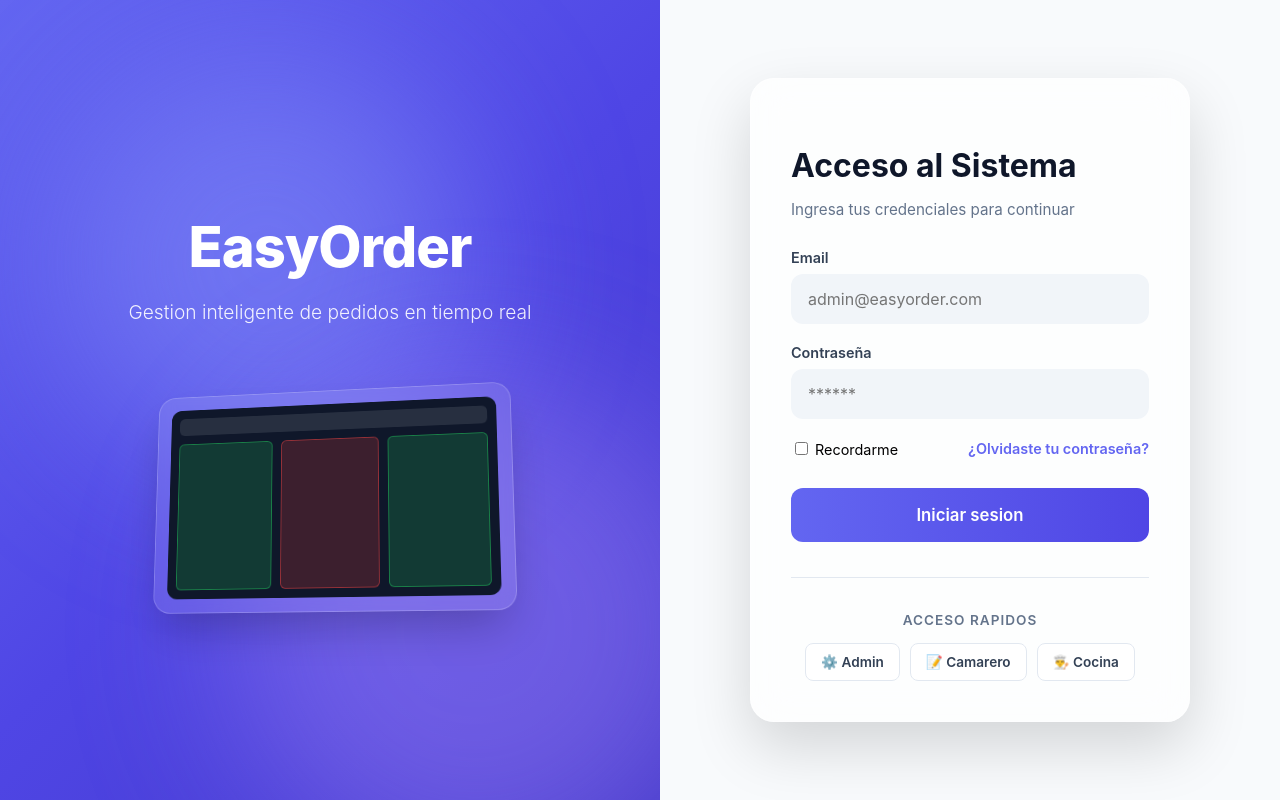
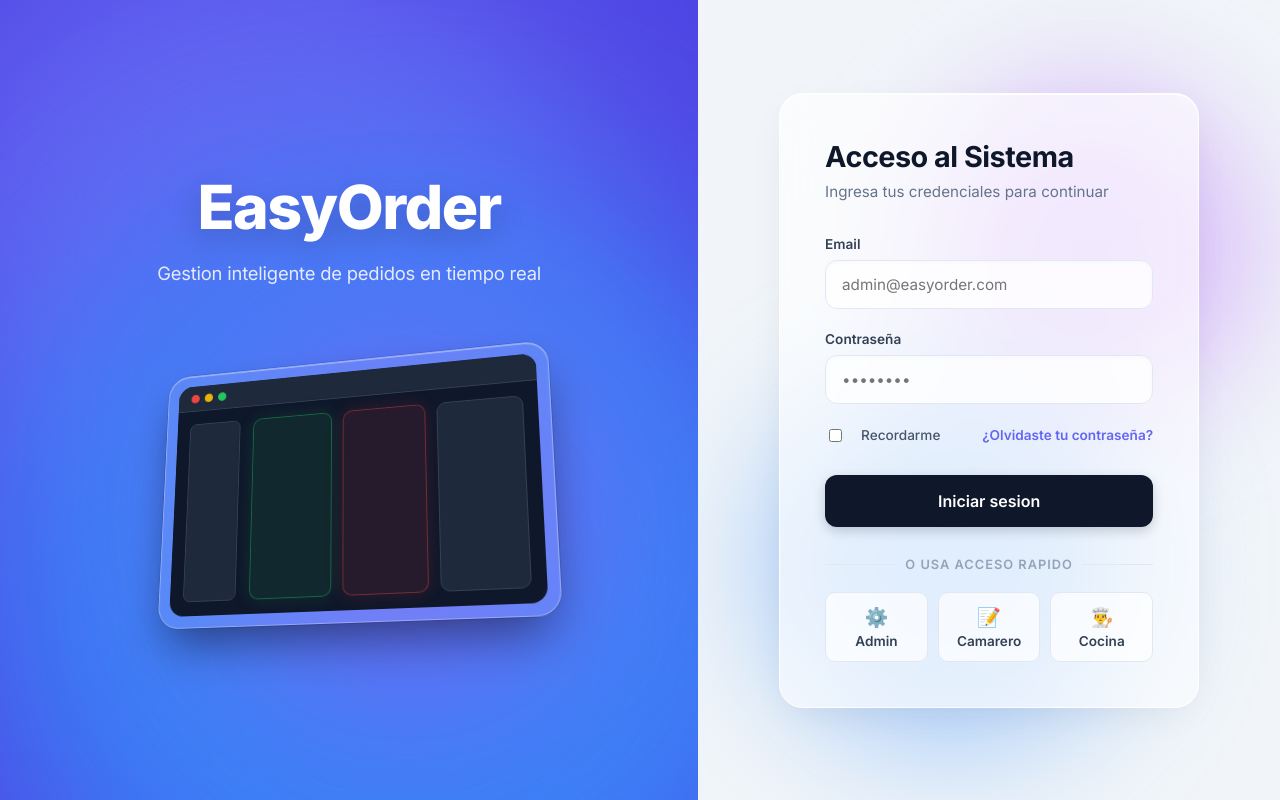
Before and after one commit to Gabriel6966/TFG-Gabriel-Brian, a Vue app: page / in a window 1280 px wide. Built offline with nearby package versions, Linux system fonts and the light colour scheme.

Commit message:
style:elevate login UI with mesh gradients

```diff
--- a/src/views/LoginView.vue
+++ b/src/views/LoginView.vue
@@ -1,33 +1,33 @@
 <script setup lang="ts">
-import {ref} from 'vue'
+import { ref } from 'vue'
 import { useRouter } from 'vue-router'
 
 const router = useRouter()
 
 //variables del fromu
-const email=ref('')
-const password=ref('')
-const rememberMe=ref(false)
-const isLoading=ref(false)
-const errorMsg=ref('')
+const email = ref('')
+const password = ref('')
+const rememberMe = ref(false)
+const isLoading = ref(false)
+const errorMsg = ref('')
 
 //Funcion del login simulada
-const handleLogin=async()=>{
-  isLoading.value=true
-  errorMsg.value=''
+const handleLogin = async () => {
+  isLoading.value = true
+  errorMsg.value = ''
 
-  setTimeout(()=>{
-    isLoading.value=false
+  setTimeout(() => {
+    isLoading.value = false
     //logida del email
-    const userEmail=email.value.toLowerCase()
-    if(userEmail.includes('admin')){
+    const userEmail = email.value.toLowerCase()
+    if (userEmail.includes('admin')) {
       router.push('/admin')
-    }else if(userEmail.includes('cocin')){
+    } else if (userEmail.includes('cocin')) {
       router.push('/kitchen')
-    }else{
+    } else {
       router.push('/tables')
     }
-  },1000)
+  }, 1000)
 }
 
 //logica para acceso rapido
@@ -45,75 +45,91 @@ const selectRole = (role: string) => {
 <template>
   <div class="login-layout">
     <div class="brand-section">
-      <div class="glow-orb orb-1"></div>
-      <div class="glow-orb orb-2"></div>
+      <div class="mesh-blob blob-1"></div>
+      <div class="mesh-blob blob-2"></div>
+      <div class="mesh-blob blob-3"></div>
 
       <div class="brand-content">
         <h1 class="logo-text">EasyOrder</h1>
         <p class="subtitle">Gestion inteligente de pedidos en tiempo real</p>
 
-        <div class="mockup-container">
+        <div class="mockup-wrapper">
           <div class="tablet-mockup">
             <div class="mockup-screen">
-              <div class="mockup-header"></div>
-              <div class="mockup-grid">
-                <div class="mockup-card green"></div>
-                <div class="mockup-card red"></div>
-                <div class="mockup-card green"></div>
+              <div class="mockup-nav">
+                <div class="nav-dot red"></div>
+                <div class="nav-dot yellow"></div>
+                <div class="nav-dot green"></div>
+              </div>
+              <div class="mockup-body">
+                <div class="mockup-sidebar"></div>
+                <div class="mockup-grid">
+                  <div class="mockup-card active-glow"></div>
+                  <div class="mockup-card danger-glow"></div>
+                  <div class="mockup-card"></div>
+                </div>
               </div>
             </div>
           </div>
+          <div class="tablet-reflection"></div>
         </div>
       </div>
     </div>
 
     <div class="form-section">
-      <div class="login-card glass-effect">
-        <h2>Acceso al Sistema</h2>
-        <p class="form-subtitle">Ingresa tus credenciales para continuar</p>
+      <div class="bg-shape shape-purple"></div>
+      <div class="bg-shape shape-blue"></div>
+
+      <div class="login-card premium-glass">
+        <div class="card-header">
+          <h2>Acceso al Sistema</h2>
+          <p class="form-subtitle">Ingresa tus credenciales para continuar</p>
+        </div>
 
         <form @submit.prevent="handleLogin" class="login-form">
           <div class="input-group">
             <label>Email</label>
-            <input
-            type="email"
-            v-model="email"
-            placeholder="admin@easyorder.com"
-            required
-            >
+            <div class="input-wrapper">
+              <input type="email" v-model="email" placeholder="admin@easyorder.com" required>
+            </div>
           </div>
+
           <div class="input-group">
             <label>Contraseña</label>
-            <input
-            type="password"
-            v-model="password"
-            placeholder="******"
-            required
-            >
+            <div class="input-wrapper">
+              <input type="password" v-model="password" placeholder="••••••••" required>
+            </div>
           </div>
+
           <div class="form-extras">
             <label class="checkbox-container">
-              <input
-              type="checkbox"
-              v-model="rememberMe"
-              >
+              <input type="checkbox" v-model="rememberMe">
               <span class="checkmark"></span>
               Recordarme
             </label>
             <a href="#" class="forgot-link">¿Olvidaste tu contraseña?</a>
           </div>
+
           <button type="submit" class="btn-primary" :disabled="isLoading">
             <span v-if="!isLoading">Iniciar sesion</span>
             <div v-else class="spinner"></div>
           </button>
         </form>
-        <div class="demo-section">
-          <p class="demo-title">Acceso rapidos</p>
-          <div class="demo-buttons">
-            <button class="btn-demo admin" @click="selectRole('admin')">⚙️ Admin</button>
-            <button class="btn-demo camarero" @click="selectRole('camarero')">📝 Camarero</button>
-            <button class="btn-demo cocinero" @click="selectRole('cocinero')">👨‍🍳 Cocina</button>
-          </div>
+
+        <div class="demo-divider">
+          <span>O usa acceso rapido</span>
+        </div>
+
+        <div class="demo-buttons">
+          <button class="btn-demo admin" @click="selectRole('admin')">
+            <span class="emoji">⚙️</span> Admin
+          </button>
+          <button class="btn-demo camarero" @click="selectRole('camarero')">
+            <span class="emoji">📝</span> Camarero
+          </button>
+          <button class="btn-demo cocinero" @click="selectRole('cocinero')">
+            <span class="emoji">👨‍🍳</span> Cocina
+          </button>
         </div>
       </div>
     </div>
@@ -121,142 +137,449 @@ const selectRole = (role: string) => {
 </template>
 
 <style scoped>
+@import url('https://fonts.googleapis.com/css2?family=Inter:wght@300;400;500;600;700;800&display=swap');
+
 * {
   box-sizing: border-box;
-  font-family: 'Inter', 'Segoe UI', sans-serif;
+  font-family: 'Inter', sans-serif;
+  -webkit-font-smoothing: antialiased;
 }
 
 .login-layout {
   display: flex;
   height: 100vh;
   width: 100vw;
-  overflow: hidden;
-  background-color: #0F172A;
+  background-color: #f8fafc;
 }
 
 .brand-section {
-  flex: 1;
-  background: linear-gradient(135deg, #6366F1 0%, #4F46E5 50%, #4338CA 100%);
+  flex: 1.2;
+  background: #4f46e5;
   position: relative;
   display: flex;
   flex-direction: column;
   justify-content: center;
   align-items: center;
-  padding: 40px;
+  overflow: hidden;
   color: white;
+}
+
+.mesh-blob {
+  position: absolute;
+  filter: blur(90px);
+  border-radius: 50%;
+  animation: pulseBlob 10s infinite alternate ease-in-out;
+}
+
+.blob-1 {
+  top: -10%;
+  left: -10%;
+  width: 50vw;
+  height: 50vw;
+  background: #6366f1;
+}
+
+.blob-2 {
+  bottom: -20%;
+  right: -10%;
+  width: 60vw;
+  height: 60vw;
+  background: #3b82f6;
+  animation-delay: -5s;
+}
+
+.blob-3 {
+  top: 40%;
+  left: 30%;
+  width: 30vw;
+  height: 30vw;
+  background: #8b5cf6;
+  opacity: 0.6;
+  animation-duration: 15s;
+}
+
+.brand-content {
+  position: relative;
+  z-index: 10;
+  text-align: center;
+  max-width: 500px;
+  width: 100%;
+}
+
+.logo-text {
+  font-size: 3.8rem;
+  font-weight: 800;
+  letter-spacing: -1.5px;
+  margin: 0 0 10px 0;
+  text-shadow: 0 10px 30px rgba(0, 0, 0, 0.2);
+}
+
+.subtitle {
+  font-size: 1.15rem;
+  color: rgba(255, 255, 255, 0.85);
+  margin-bottom: 60px;
+  font-weight: 400;
+  letter-spacing: -0.2px;
+}
+
+.mockup-wrapper {
+  position: relative;
+  width: 85%;
+  margin: 0 auto;
+  perspective: 1000px;
+}
+
+.tablet-mockup {
+  background: rgba(255, 255, 255, 0.1);
+  padding: 12px;
+  border-radius: 24px;
+  border: 1px solid rgba(255, 255, 255, 0.3);
+  box-shadow:
+    inset 0 1px 1px rgba(255, 255, 255, 0.4),
+    0 25px 50px -12px rgba(0, 0, 0, 0.5),
+    0 0 0 1px rgba(0, 0, 0, 0.1);
+  transform: rotateX(15deg) rotateY(-15deg) scale(0.95);
+  transition: all 0.6s cubic-bezier(0.16, 1, 0.3, 1);
+  backdrop-filter: blur(10px);
+}
+
+.mockup-wrapper:hover .tablet-mockup {
+  transform: rotateX(5deg) rotateY(-5deg) scale(1);
+}
+
+.mockup-screen {
+  background: #0f172a;
+  height: 260px;
+  border-radius: 16px;
+  overflow: hidden;
+  display: flex;
+  flex-direction: column;
+}
+
+.mockup-nav {
+  height: 30px;
+  background: #1e293b;
+  display: flex;
+  align-items: center;
+  padding: 0 15px;
+  gap: 6px;
+  border-bottom: 1px solid #334155;
+}
+
+.nav-dot {
+  width: 10px;
+  height: 10px;
+  border-radius: 50%;
+}
+
+.nav-dot.red {
+  background: #ef4444;
+}
+
+.nav-dot.yellow {
+  background: #eab308;
+}
+
+.nav-dot.green {
+  background: #22c55e;
+}
+
+.mockup-body {
+  display: flex;
+  flex: 1;
+  padding: 15px;
+  gap: 15px;
+}
+
+.mockup-sidebar {
+  width: 60px;
+  background: #1e293b;
+  border-radius: 8px;
+  border: 1px solid #334155;
+}
+
+.mockup-grid {
+  flex: 1;
+  display: grid;
+  grid-template-columns: repeat(3, 1fr);
+  gap: 12px;
+}
+
+.mockup-card {
+  background: #1e293b;
+  border-radius: 10px;
+  border: 1px solid #334155;
+}
+
+.active-glow {
+  background: rgba(34, 197, 94, 0.1);
+  border-color: rgba(34, 197, 94, 0.4);
+  box-shadow: 0 0 20px rgba(34, 197, 94, 0.15);
+}
+
+.danger-glow {
+  background: rgba(239, 68, 68, 0.1);
+  border-color: rgba(239, 68, 68, 0.4);
+  box-shadow: 0 0 20px rgba(239, 68, 68, 0.15);
+}
+
+.form-section {
+  flex: 1;
+  position: relative;
+  display: flex;
+  justify-content: center;
+  align-items: center;
+  background: #f1f5f9;
   overflow: hidden;
 }
 
-.glow-orb {
+.bg-shape {
   position: absolute;
   border-radius: 50%;
-  filter: blur(80px);
-  z-index: 0;
-  animation: float 8s ease-in-out infinite;
-}
-.orb-1 { width: 400px; height: 400px; background: #818CF8; top: 10%; left: 10%; opacity: 0.6; }
-.orb-2 { width: 500px; height: 500px; background: #A78BFA; bottom: -10%; right: -10%; opacity: 0.4; animation-delay: -4s; }
-
-.brand-content {
-  position: relative;
+  filter: blur(60px);
   z-index: 1;
-  text-align: center;
-  max-width: 500px;
+  opacity: 0.5;
 }
 
-.logo-text { font-size: 3.5rem; font-weight: 800; letter-spacing: -1px; margin-bottom: 10px; }
-.subtitle { font-size: 1.2rem; opacity: 0.9; margin-bottom: 50px; font-weight: 300; }
-
-.tablet-mockup {
-  width: 100%; height: 250px;
-  background: rgba(255, 255, 255, 0.1);
-  border: 1px solid rgba(255, 255, 255, 0.2);
-  border-radius: 20px; padding: 15px;
-  backdrop-filter: blur(10px);
-  transform: perspective(1000px) rotateX(10deg) rotateY(-10deg) scale(0.9);
-  box-shadow: 0 25px 50px -12px rgba(0, 0, 0, 0.25);
-  transition: transform 0.5s ease;
-}
-.tablet-mockup:hover { transform: perspective(1000px) rotateX(0deg) rotateY(0deg) scale(1); }
-.mockup-screen {
-  background: #0F172A; height: 100%; border-radius: 12px; padding: 10px; display: flex; flex-direction: column; gap: 10px;
-}
-.mockup-header { height: 20px; background: rgba(255,255,255,0.1); border-radius: 6px;}
-.mockup-grid { display: flex; gap: 10px; flex: 1;}
-.mockup-card { flex: 1; border-radius: 6px; background: rgba(255,255,255,0.05); }
-.mockup-card.green { background: rgba(34, 197, 94, 0.2); border: 1px solid rgba(34, 197, 94, 0.5); }
-.mockup-card.red { background: rgba(239, 68, 68, 0.2); border: 1px solid rgba(239, 68, 68, 0.5); }
-
-.form-section {
-  flex: 1;
-  display: flex;
-  justify-content: center;
-  align-items: center;
-  background-color: #F8FAFC;
-  padding: 20px;
+.shape-purple {
+  width: 300px;
+  height: 300px;
+  background: #c084fc;
+  top: 10%;
+  right: 10%;
+  animation: pulseBlob 8s infinite alternate;
 }
 
-.glass-effect {
-  background: rgba(255, 255, 255, 0.7);
-  backdrop-filter: blur(20px);
-  -webkit-backdrop-filter: blur(20px);
-  border: 1px solid rgba(255, 255, 255, 0.3);
-  border-radius: 24px;
-  box-shadow: 0 25px 60px rgba(0, 0, 0, 0.15);
+.shape-blue {
+  width: 350px;
+  height: 350px;
+  background: #60a5fa;
+  bottom: 10%;
+  left: 10%;
+  animation: pulseBlob 12s infinite alternate-reverse;
 }
 
-.login-card { width: 100%; max-width: 440px; padding: 40px; }
-h2 { font-size: 2rem; color: #0F172A; margin-bottom: 5px; font-weight: 700; }
-.form-subtitle { color: #64748B; margin-bottom: 30px; font-size: 0.95rem; }
-
-.input-group { margin-bottom: 20px; display: flex; flex-direction: column; gap: 8px; }
-.input-group label { font-size: 0.9rem; font-weight: 600; color: #334155; }
-.input-group input {
-  padding: 14px 16px; background: #F1F5F9; border: 1px solid transparent;
-  border-radius: 12px; font-size: 1rem; color: #0F172A; transition: all 0.2s ease; outline: none;
-}
-.input-group input:focus {
-  background: #FFFFFF; border-color: #6366F1; box-shadow: 0 0 0 4px rgba(99, 102, 241, 0.15);
+.premium-glass {
+  position: relative;
+  z-index: 10;
+  width: 100%;
+  max-width: 420px;
+  padding: 45px;
+  background: rgba(255, 255, 255, 0.65);
+  backdrop-filter: blur(24px);
+  -webkit-backdrop-filter: blur(24px);
+  border-radius: 24px;
+  border: 1px solid rgba(255, 255, 255, 0.8);
+  box-shadow:
+    0 10px 40px -10px rgba(0, 0, 0, 0.08),
+    inset 0 1px 0 rgba(255, 255, 255, 1);
 }
 
-.form-extras { display: flex; justify-content: space-between; align-items: center; margin-bottom: 30px; font-size: 0.9rem; }
-.forgot-link { color: #6366F1; text-decoration: none; font-weight: 600; transition: color 0.2s; }
-.forgot-link:hover { color: #4F46E5; }
+.card-header {
+  margin-bottom: 35px;
+  text-align: left;
+}
+
+h2 {
+  font-size: 1.8rem;
+  color: #0f172a;
+  margin: 0 0 8px 0;
+  font-weight: 700;
+  letter-spacing: -0.5px;
+}
+
+.form-subtitle {
+  color: #64748b;
+  margin: 0;
+  font-size: 0.95rem;
+}
+
+.input-group {
+  margin-bottom: 22px;
+  display: flex;
+  flex-direction: column;
+  gap: 8px;
+}
+
+.input-group label {
+  font-size: 0.85rem;
+  font-weight: 600;
+  color: #334155;
+}
+
+.input-wrapper input {
+  width: 100%;
+  padding: 14px 16px;
+  background: rgba(255, 255, 255, 0.8);
+  border: 1px solid #e2e8f0;
+  border-radius: 12px;
+  font-size: 0.95rem;
+  color: #0f172a;
+  transition: all 0.2s ease;
+  outline: none;
+  box-shadow: inset 0 2px 4px rgba(0, 0, 0, 0.02);
+}
+
+.input-wrapper input:focus {
+  background: #ffffff;
+  border-color: #6366f1;
+  box-shadow: 0 0 0 4px rgba(99, 102, 241, 0.1), inset 0 1px 2px rgba(0, 0, 0, 0.02);
+}
+
+.form-extras {
+  display: flex;
+  justify-content: space-between;
+  align-items: center;
+  margin-bottom: 30px;
+  font-size: 0.85rem;
+}
+
+.checkbox-container {
+  display: flex;
+  align-items: center;
+  gap: 8px;
+  color: #475569;
+  cursor: pointer;
+  font-weight: 500;
+}
+
+.forgot-link {
+  color: #6366f1;
+  text-decoration: none;
+  font-weight: 600;
+  transition: color 0.2s;
+}
+
+.forgot-link:hover {
+  color: #4338ca;
+}
 
 .btn-primary {
-  width: 100%; padding: 16px; background: linear-gradient(to right, #6366F1, #4F46E5);
-  color: white; border: none; border-radius: 12px; font-size: 1.05rem; font-weight: 600;
-  cursor: pointer; transition: all 0.3s ease; display: flex; justify-content: center; align-items: center; height: 54px;
+  width: 100%;
+  height: 52px;
+  background: #0f172a;
+  color: white;
+  border: none;
+  border-radius: 12px;
+  font-size: 1rem;
+  font-weight: 600;
+  cursor: pointer;
+  transition: all 0.2s ease;
+  box-shadow: 0 4px 12px rgba(15, 23, 42, 0.2);
 }
-.btn-primary:hover:not(:disabled) { transform: translateY(-2px); box-shadow: 0 10px 25px rgba(99, 102, 241, 0.4); }
 
-.demo-section { margin-top: 35px; border-top: 1px solid #E2E8F0; padding-top: 20px; text-align: center; }
-.demo-title { font-size: 0.85rem; color: #64748B; margin-bottom: 15px; text-transform: uppercase; letter-spacing: 1px; font-weight: 600; }
-.demo-buttons { display: flex; gap: 10px; justify-content: center; }
+.btn-primary:hover:not(:disabled) {
+  transform: translateY(-1px);
+  box-shadow: 0 6px 16px rgba(15, 23, 42, 0.3);
+  background: #1e293b;
+}
+
+.demo-divider {
+  display: flex;
+  align-items: center;
+  margin: 30px 0 20px;
+  text-align: center;
+  color: #94a3b8;
+  font-size: 0.8rem;
+  text-transform: uppercase;
+  letter-spacing: 1px;
+  font-weight: 600;
+}
+
+.demo-divider::before,
+.demo-divider::after {
+  content: '';
+  flex: 1;
+  border-bottom: 1px solid #e2e8f0;
+}
+
+.demo-divider span {
+  padding: 0 10px;
+}
+
+.demo-buttons {
+  display: grid;
+  grid-template-columns: repeat(3, 1fr);
+  gap: 10px;
+}
+
 .btn-demo {
-  padding: 10px 15px; border: 1px solid #E2E8F0; border-radius: 8px; background: white;
-  font-size: 0.85rem; font-weight: 600; color: #334155; cursor: pointer; transition: all 0.2s ease;
+  padding: 12px 0;
+  background: rgba(255, 255, 255, 0.7);
+  border: 1px solid #e2e8f0;
+  border-radius: 10px;
+  font-size: 0.85rem;
+  font-weight: 600;
+  color: #334155;
+  cursor: pointer;
+  transition: all 0.2s ease;
+  display: flex;
+  flex-direction: column;
+  align-items: center;
+  gap: 4px;
 }
-.btn-demo:hover { background: #F8FAFC; transform: translateY(-2px); box-shadow: 0 4px 6px rgba(0,0,0,0.05); }
 
+.btn-demo .emoji {
+  font-size: 1.2rem;
+}
 
-@keyframes float {
-  0%, 100% { transform: translateY(0) scale(1); }
-  50% { transform: translateY(-20px) scale(1.05); }
+.btn-demo:hover {
+  background: #ffffff;
+  border-color: #cbd5e1;
+  transform: translateY(-2px);
+  box-shadow: 0 4px 10px rgba(0, 0, 0, 0.05);
 }
+
+@keyframes pulseBlob {
+  0% {
+    transform: scale(1) translate(0, 0);
+  }
+
+  100% {
+    transform: scale(1.1) translate(20px, 20px);
+  }
+}
+
 .spinner {
-  width: 20px; height: 20px; border: 3px solid rgba(255,255,255,0.3);
-  border-radius: 50%; border-top-color: white; animation: spin 1s ease-in-out infinite;
+  width: 20px;
+  height: 20px;
+  border: 2px solid rgba(255, 255, 255, 0.3);
+  border-radius: 50%;
+  border-top-color: white;
+  animation: spin 0.8s linear infinite;
 }
-@keyframes spin { to { transform: rotate(360deg); } }
 
+@keyframes spin {
+  to {
+    transform: rotate(360deg);
+  }
+}
 
-@media (max-width: 768px) {
-  .login-layout { flex-direction: column; }
-  .brand-section { flex: 0.3; padding: 20px; }
-  .tablet-mockup { display: none; }
-  .logo-text { font-size: 2.5rem; }
-  .form-section { flex: 0.7; border-top-left-radius: 30px; border-top-right-radius: 30px; margin-top: -20px; z-index: 10; }
-  .login-card { padding: 20px; box-shadow: none; border: none; background: transparent; }
+@media (max-width: 900px) {
+  .login-layout {
+    flex-direction: column;
+  }
+
+  .brand-section {
+    flex: 0.4;
+    padding: 40px 20px;
+  }
+
+  .mockup-wrapper {
+    display: none;
+  }
+
+  .form-section {
+    flex: 0.6;
+  }
+
+  .premium-glass {
+    background: #ffffff;
+    backdrop-filter: none;
+    border: none;
+    box-shadow: none;
+    border-radius: 30px 30px 0 0;
+    margin-top: -30px;
+  }
 }
 </style>
```
